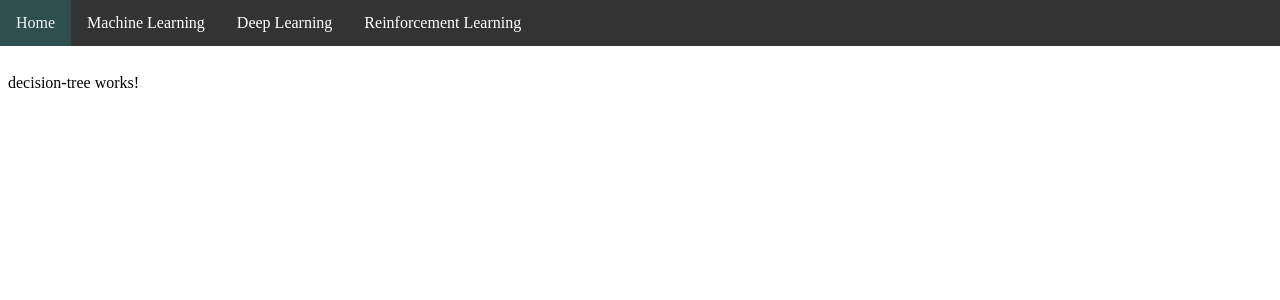
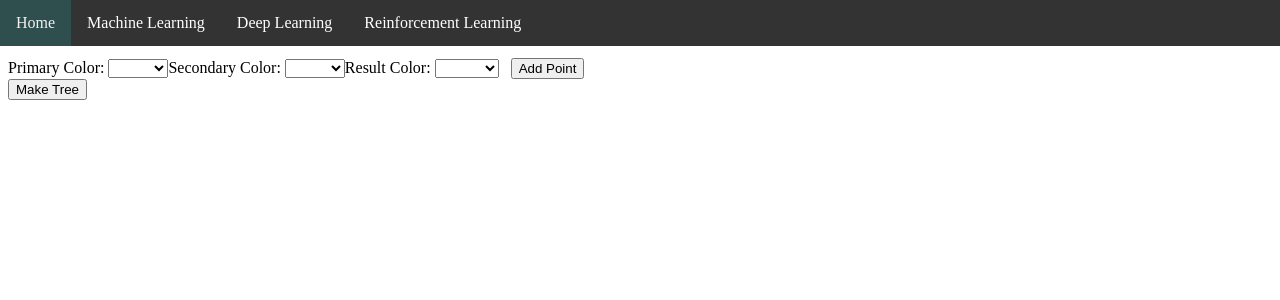
Before and after one commit to avyas21/MLWebsite, an Angular app: page /machinelearning/decisiontree in a window 1280 px wide. Shown: the top 300 px of the page. Built offline with nearby package versions, Linux system fonts and the light colour scheme; what ng2-charts would draw is missing.

Commit message:
Added basic interface for decision tree

```diff
--- a/src/app/decision-tree/decision-tree.component.html
+++ b/src/app/decision-tree/decision-tree.component.html
@@ -1 +1,47 @@
-<p>decision-tree works!</p>
+<form *ngIf = "!gotParameters" #addForm="ngForm" (ngSubmit)="addTrainPoint(addForm)" action = "">
+
+  <label for="color1">Primary Color: </label>
+  <select id="color1"
+          ngModel name="color1" required>
+    <option *ngFor="let type of primaryColors" [value]="type">{{type}}</option>
+  </select>
+
+  <label for="color2">Secondary Color: </label>
+  <select id="color2"
+          ngModel name="color2" required>
+    <option *ngFor="let type of secondaryColors" [value]="type">{{type}}</option>
+  </select>
+
+  <label for="color3">Result Color: </label>
+  <select id="color3"
+          ngModel name="color3" required>
+    <option *ngFor="let type of resultingColors" [value]="type">{{type}}</option>
+  </select>
+
+  &nbsp;
+
+  <button type="submit"> Add Point </button>
+
+</form>
+
+<button *ngIf = "!gotParameters" class = "submit" (click) = "makeDecisionTree()">Make Tree</button>
+
+<form *ngIf = "gotParameters" #addForm="ngForm" (ngSubmit)="evaluatePoint(addForm)" action = "">
+
+  <label for="color1">Primary Color: </label>
+  <select id="color1"
+          ngModel name="color1" required>
+    <option *ngFor="let type of primaryColors" [value]="type">{{type}}</option>
+  </select>
+
+  <label for="color2">Secondary Color: </label>
+  <select id="color2"
+          ngModel name="color2" required>
+    <option *ngFor="let type of secondaryColors" [value]="type">{{type}}</option>
+  </select>
+
+  &nbsp;
+
+  <button type="submit"> Predict </button>
+
+</form>
--- a/src/app/decision-tree/decision-tree.component.ts
+++ b/src/app/decision-tree/decision-tree.component.ts
@@ -1,7 +1,4 @@
 import { Component, OnInit } from '@angular/core';
-import { ChartDataSets, ChartType, ChartOptions } from 'chart.js';
-import { Label } from 'ng2-charts';
-import { ChartsModule } from 'ng2-charts';
 import { NgForm } from '@angular/forms';
 import { DecisionTree, mostFrequentlyOccuringValue, computeEntropy, segregate }
  from '../decisiontree';
@@ -13,8 +10,54 @@ import { DecisionTree, mostFrequentlyOccuringValue, computeEntropy, segregate }
 })
 export class DecisionTreeComponent implements OnInit {
 
+  attributes = [];
+  labels = [];
+  resultingColors = ['red','orange','green','yellow','purple','blue'];
+  primaryColors = ['red','yellow','blue'];
+  secondaryColors = ['red','yellow','blue'];
+  attribute_values = {primaryColor: ['red','yellow','blue'], secondaryColor: ['red','yellow','blue']};
+  model: DecisionTree;
+  gotParameters = false;
+
   constructor() { }
 
   ngOnInit(): void {
   }
+
+  addTrainPoint(form: NgForm) {
+    console.log(form.value);
+    if(form.value.color1 == "" || form.value.color2 == "" || form.value.color3 == "") {
+      alert("Please enter all input fields");
+      return;
+    }
+
+    this.attributes.push({primaryColor: form.value.color1, secondaryColor: form.value.color2});
+    this.labels.push(form.value.color3);
+  }
+
+  evaluatePoint(form: NgForm) {
+    if(form.value.color1 == "" || form.value.color2 == "" || form.value.color3 == "") {
+      alert("Please enter all input fields");
+      return;
+    }
+    var result = this.model.evaluate(form.value);
+    console.log(result);
+  }
+
+  makeDecisionTree() {
+    this.attributes = [{primaryColor: 'red', secondaryColor: 'red'},
+  {primaryColor: 'red', secondaryColor: 'blue'},
+  {primaryColor: 'red', secondaryColor: 'yellow'}];
+
+    this.labels = ['red', 'purple', 'green'];
+
+    if(this.attributes.length < 3) {
+      var left = 3 - this.attributes.length;
+      alert("Please Add " + left.toString() + " more Points");
+      return;
+    }
+    this.model = new DecisionTree(this.attributes, this.labels, 3, this.attribute_values);
+    console.log(this.model);
+    this.gotParameters = true;
+  }
 }
--- a/src/app/decisiontree.ts
+++ b/src/app/decisiontree.ts
@@ -54,6 +54,7 @@ export class DecisionTree {
 
   constructor(attributes, labels, num_classes, attribute_values) {
     this.parent = null;
+    this.buildTree(attributes, labels, num_classes, attribute_values);
   }
 
   buildTree(attributes, labels, num_classes, attribute_values) {
@@ -70,15 +71,24 @@ export class DecisionTree {
     var bestGainRatio = -1 * Infinity;
     var bestInformationGain = -1 * Infinity;
 
+    console.log(Object.keys(attributes[0]));
+
     for(var i in Object.keys(attributes[0])) {
+      var attribute =  Object.keys(attributes[0])[i];
+      console.log(attribute);
       var conditionalInfo = 0;
       var attributeCount = {};
 
-      for (var j in attribute_values[i]) {
-        var data = attributes.map(x => x[i]);
-        var ids = segregate(data,j);
-        attributeCount[j] = ids.length;
-        conditionalInfo += attributeCount[j] * computeEntropy(filter(labels, ids), num_classes);
+      for (var j in attribute_values[attribute]) {
+        var value = attribute_values[attribute][j];
+        console.log(value);
+        var data = attributes.map(x => x[attribute]);
+        var ids = segregate(data,value);
+
+        attributeCount[value] = ids.length;
+        conditionalInfo += attributeCount[value] * computeEntropy(filter(labels, ids), num_classes);
+
+
       }
 
       var attributeInformationGain = node_information - conditionalInfo;
@@ -86,7 +96,7 @@ export class DecisionTree {
       if(gainRatio > bestGainRatio) {
         bestInformationGain = attributeInformationGain;
         bestGainRatio = gainRatio;
-        bestAttribute = i;
+        bestAttribute = attribute;
       }
     }
 
@@ -100,13 +110,25 @@ export class DecisionTree {
     this.nodeGainInformation = bestInformationGain;
 
     for(var i in attribute_values[bestAttribute]) {
+      var value = attribute_values[bestAttribute][i];
       var data = attributes.map(x => x[bestAttribute]);
-      var ids = segregate(data, i);
-      this.children[i] = new DecisionTree(filter(attributes, ids),
+      var ids = segregate(data, attribute);
+      this.children[value] = new DecisionTree(filter(attributes, ids),
         filter(labels, ids), num_classes, attribute_values);
-      this.children[i].parent = this;
+      this.children[value].parent = this;
     }
     return;
 
   }
+
+  evaluate(testAttributes) {
+    if(this.isLeaf) {
+      return this.majorityClass;
+    }
+
+    else {
+      console.log(this.bestAttribute);
+      return this.children[testAttributes[this.bestAttribute]].evaluate(testAttributes);
+    }
+  }
 }
```
